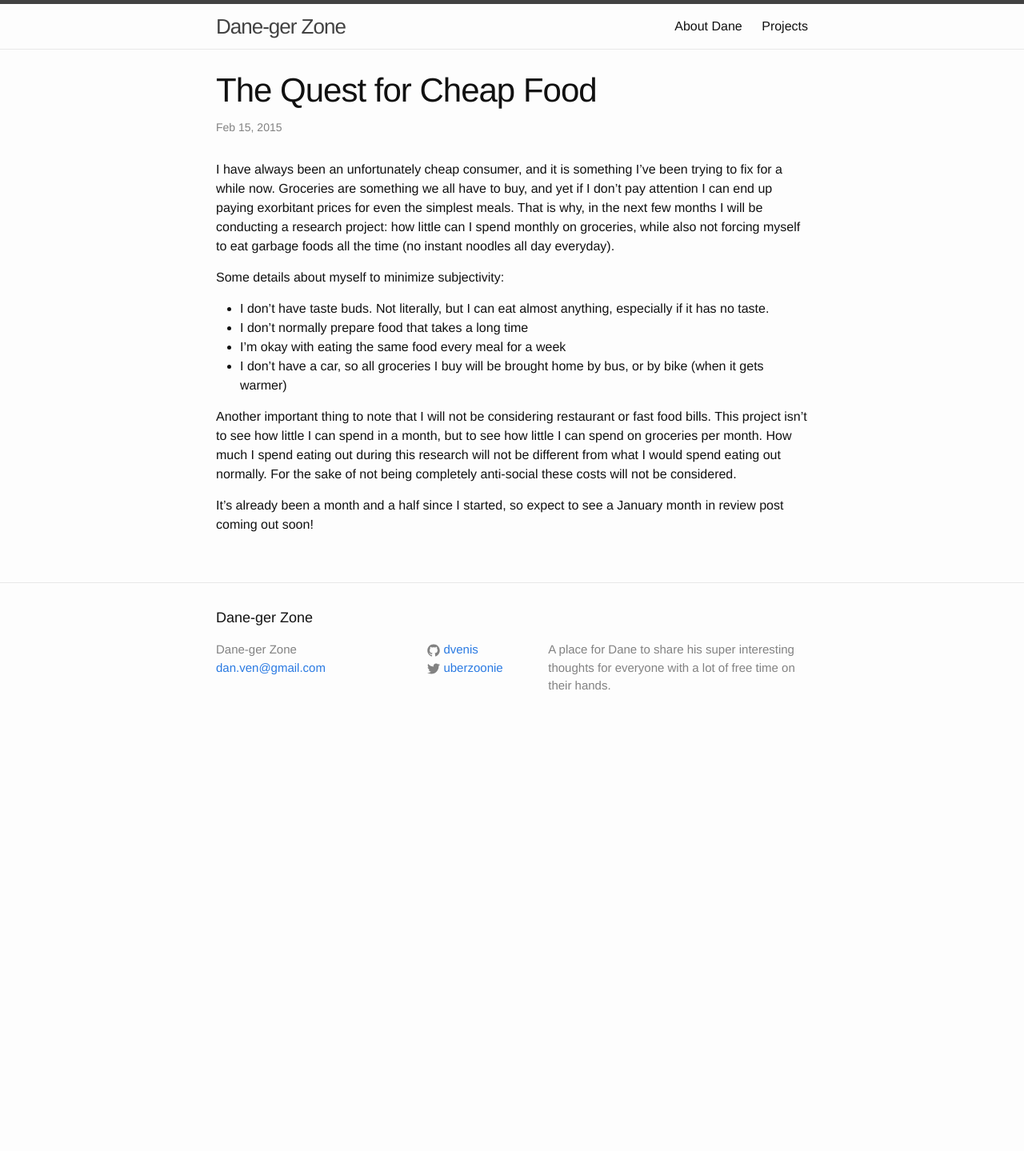
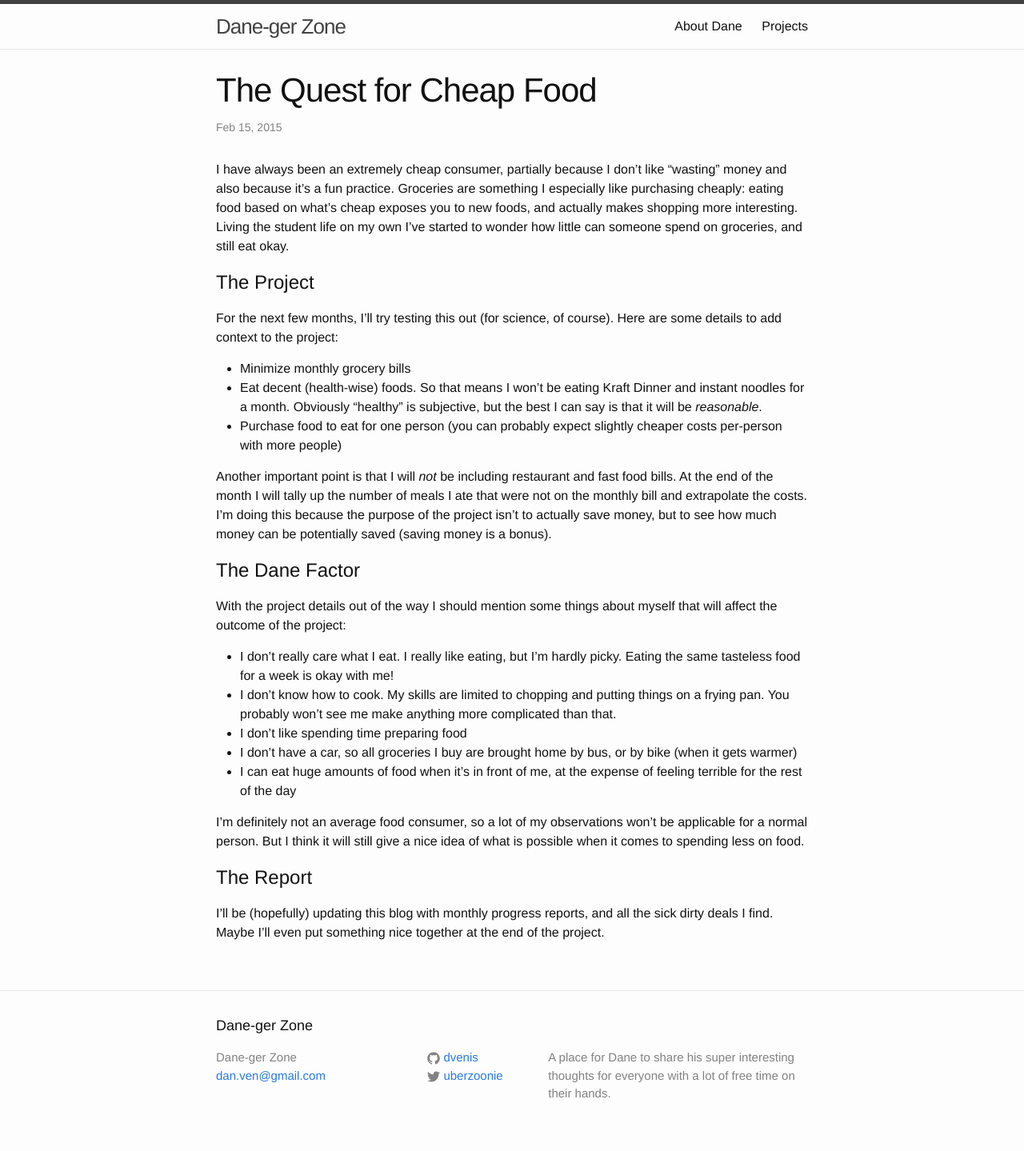
Before and after one commit to dvenis/dvenis.github.io, a Jekyll site: the page built from _posts/2015-02-15-the-quest-for-cheap-food.markdown, in a window 1280 px wide. Shown: the whole page at 80% size. Built offline with Jekyll 4.4.1, drawn with Linux system fonts in a browser that asks for light colours; Markdown is read by kramdown in place of the engine named in the settings; before the commit the page ends 929 px from its top, so only the background shows below that.

Commit message:
Fixed the horrible project write-up.

```diff
--- a/_posts/2015-02-15-the-quest-for-cheap-food.markdown
+++ b/_posts/2015-02-15-the-quest-for-cheap-food.markdown
@@ -2,17 +2,29 @@
 layout: post
 title:  "The Quest for Cheap Food"
 date:   2015-02-15 10:30:49
-categories: grocerychallenge research cheap
+categories: grocerychallenge research cheap project
 ---
-I have always been an unfortunately cheap consumer, and it is something I've been trying to fix for a while now. Groceries are something we all have to buy, and yet if I don't pay attention I can end up paying exorbitant prices for even the simplest meals. That is why, in the next few months I will be conducting a research project: how little can I spend monthly on groceries, while also not forcing myself to eat garbage foods all the time (no instant noodles all day everyday).
+I have always been an extremely cheap consumer, partially because I don't like "wasting" money and also because it's a fun practice. Groceries are something I especially like purchasing cheaply: eating food based on what's cheap exposes you to new foods, and actually makes shopping more interesting. Living the student life on my own I've started to wonder how little can someone spend on groceries, and still eat okay.
 
-Some details about myself to minimize subjectivity:
+#The Project
+For the next few months, I'll try testing this out (for science, of course). Here are some details to add context to the project:
 
-  - I don't have taste buds. Not literally, but I can eat almost anything, especially if it has no taste.
-  - I don't normally prepare food that takes a long time
-  - I'm okay with eating the same food every meal for a week
-  - I don't have a car, so all groceries I buy will be brought home by bus, or by bike (when it gets warmer)
+  - Minimize monthly grocery bills
+  - Eat decent (health-wise) foods. So that means I won't be eating Kraft Dinner and instant noodles for a month. Obviously "healthy" is subjective, but the best I can say is that it will be _reasonable_.
+  - Purchase food to eat for one person (you can probably expect slightly cheaper costs per-person with more people)
 
-Another important thing to note that I will not be considering restaurant or fast food bills. This project isn't to see how little I can spend in a month, but to see how little I can spend on groceries per month. How much I spend eating out during this research will not be different from what I would spend eating out normally. For the sake of not being completely anti-social these costs will not be considered.
+Another important point is that I will _not_ be including restaurant and fast food bills. At the end of the month I will tally up the number of meals I ate that were not on the monthly bill and extrapolate the costs. I'm doing this because the purpose of the project isn't to actually save money, but to see how much money can be potentially saved (saving money is a bonus).
 
-It's already been a month and a half since I started, so expect to see a January month in review post coming out soon!
+#The Dane Factor
+With the project details out of the way I should mention some things about myself that will affect the outcome of the project:
+
+  - I don't really care what I eat. I really like eating, but I'm hardly picky. Eating the same tasteless food for a week is okay with me!
+  - I don't know how to cook. My skills are limited to chopping and putting things on a frying pan. You probably won't see me make anything more complicated than that.
+  - I don't like spending time preparing food
+  - I don't have a car, so all groceries I buy are brought home by bus, or by bike (when it gets warmer)
+  - I can eat huge amounts of food when it's in front of me, at the expense of feeling terrible for the rest of the day
+
+I'm definitely not an average food consumer, so a lot of my observations won't be applicable for a normal person. But I think it will still give a nice idea of what is possible when it comes to spending less on food.
+
+#The Report
+I'll be (hopefully) updating this blog with monthly progress reports, and all the sick dirty deals I find. Maybe I'll even put something nice together at the end of the project.
```
